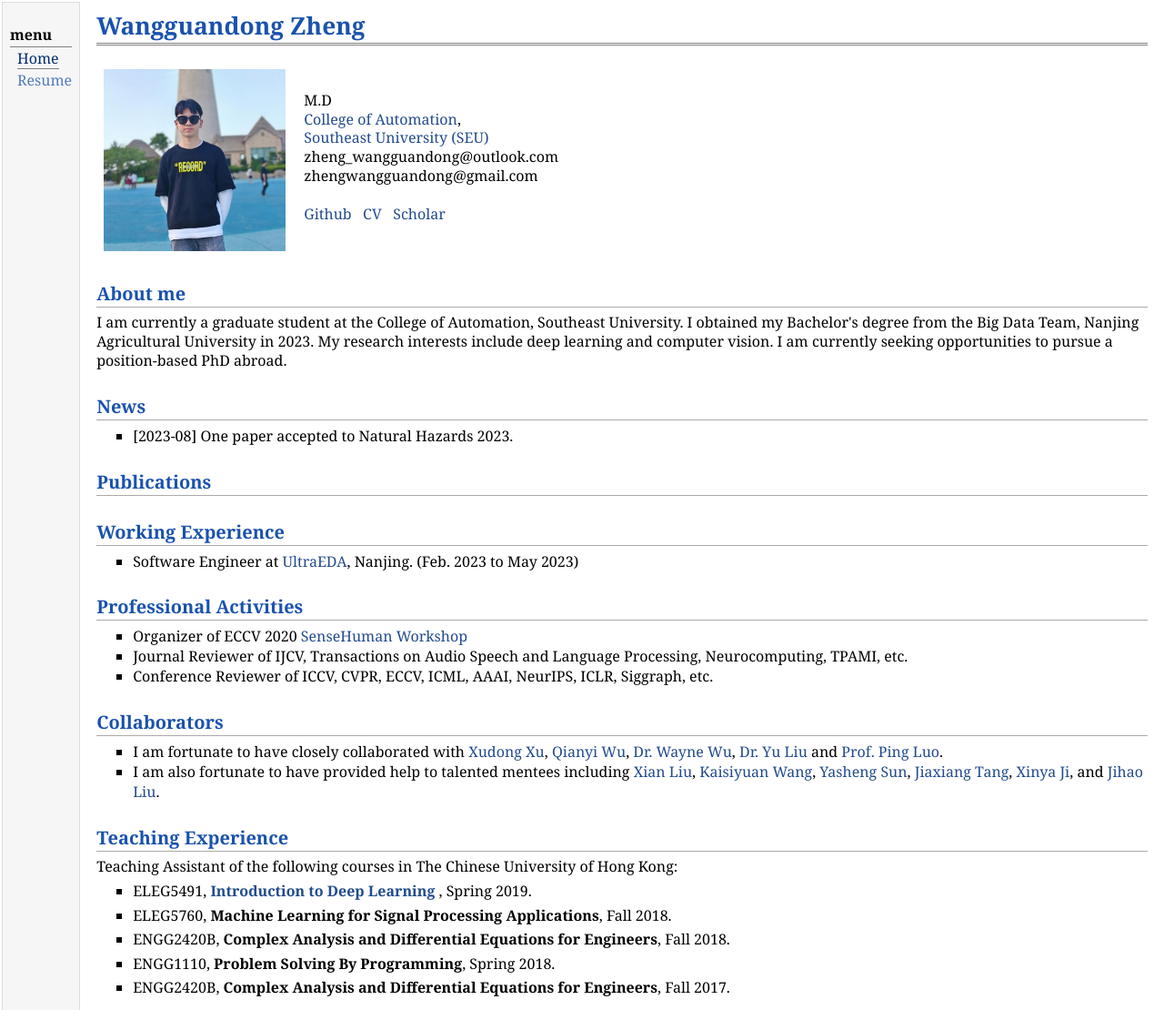
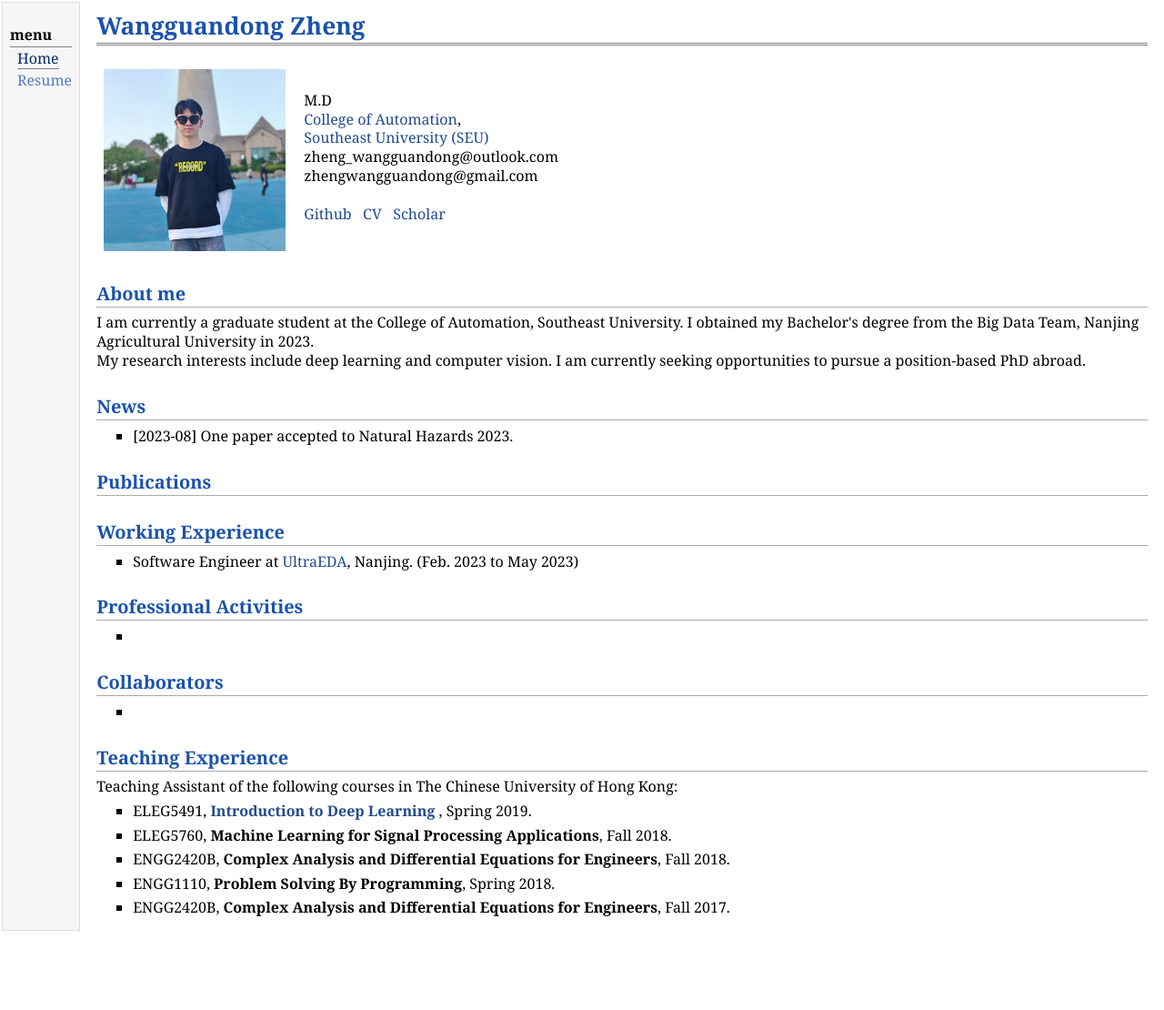
Before and after one commit to ZhengWangguandong/ZhengWangguandong.github.io, a plain HTML site: page index.html in a window 1280 px wide. Shown: the top 1110 px of the page at 91% size. After the commit the page ends 1033 px from the top, so only its background shows below. Drawn offline with Linux system fonts and the light colour scheme.

Commit message:
Update index.html

```diff
--- a/index.html
+++ b/index.html
@@ -28,7 +28,7 @@ zhengwangguandong@gmail.com <br> <br>
 <a href="https://github.com/ZhengWangguandong">Github</a>&nbsp;&nbsp;&nbsp;<a href="  ">CV</a>&nbsp;&nbsp;&nbsp;<a href=" ">Scholar</a></p>
 </td></tr></tbody></table>
 <h2>About me</h2>
-<p>I am currently a graduate student at the College of Automation, Southeast University. I obtained my Bachelor's degree from the Big Data Team, Nanjing Agricultural University in 2023.
+<p>I am currently a graduate student at the College of Automation, Southeast University. I obtained my Bachelor's degree from the Big Data Team, Nanjing Agricultural University in 2023.<br>
 
     My research interests include deep learning and computer vision. I am currently seeking opportunities to pursue a position-based PhD abroad.</p>
 
@@ -48,28 +48,15 @@ zhengwangguandong@gmail.com <br> <br>
 </ul>
     <h2>Professional Activities</h2>
 <ul>
-<li> Organizer of ECCV 2020 <a href="https://sense-human.github.io/">SenseHuman Workshop</a>
+<li>
 </li>
-<li> Journal Reviewer of IJCV, Transactions on Audio Speech and Language Processing, Neurocomputing, TPAMI, etc.
-</li>
-<li> Conference Reviewer of ICCV, CVPR, ECCV, ICML, AAAI, NeurIPS, ICLR, Siggraph, etc.
-</li>
+
 </ul>
 <h2>Collaborators</h2>
 <ul>
-<li> I am fortunate to have closely collaborated with <a href="https://sheldontsui.github.io/">Xudong Xu</a>,
-    <a href="https://sheldontsui.github.io/">Qianyi Wu</a>,
-        <a href="https://wywu.github.io/">Dr. Wayne Wu</a>,
-    <a href="http://liuyu.us/">Dr. Yu Liu</a> and <a href="http://luoping.me/">Prof. Ping Luo</a>.
+<li>
 </li>
-<li> I am also fortunate to have provided help to talented mentees including <a href="https://alvinliu0.github.io/">Xian Liu</a>,
-    <a href="https://scholar.google.com/citations?user=2Pedf3EAAAAJ">Kaisiyuan Wang</a>,
 
-    <a href="https://scholar.google.com/citations?user=Vrq1yOEAAAAJ">Yasheng Sun</a>,
-    <a href="https://me.kiui.moe/">Jiaxiang Tang</a>,
-    <a href="https://scholar.google.com/citations?user=sy_WtmcAAAAJ">Xinya Ji</a>, and
-    <a href="https://scholar.google.com/citations?user=PP1HyToAAAAJ">Jihao Liu</a>.
-</li>
 </ul>
 <h2>Teaching Experience</h2>
 <p>Teaching Assistant of the following courses in The Chinese University of Hong Kong:</p>
```
